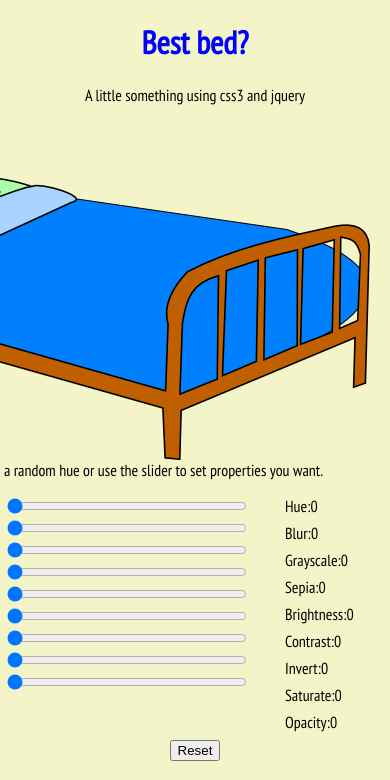
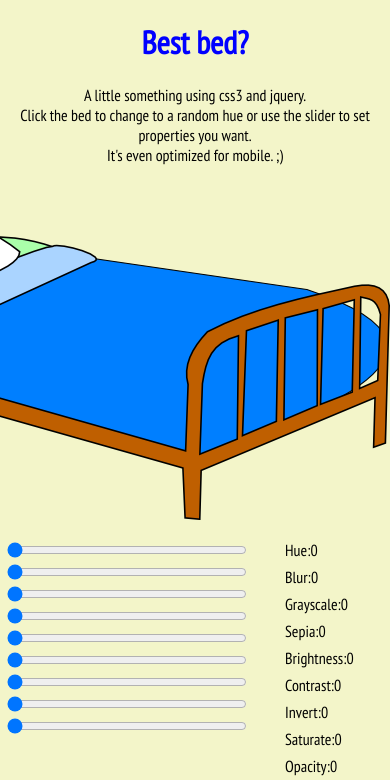
Before and after one commit to onhout/onhout.com, a PHP site: page /2/2.html in a window 390 px wide. Shown: the top 780 px of the page. Run offline with PHP 8.4, Linux system fonts and the light colour scheme; some libraries are stand-ins or nearby versions.

Commit message:
now optimized for mobile

```diff
--- a/2/2.html
+++ b/2/2.html
@@ -10,10 +10,10 @@
     </head>
     <body class="secondpage">
         <h1>Best bed?</h1>
-        <p>A little something using css3 and jquery</p>
+        <p>A little something using css3 and jquery. <br>Click the bed to change to a random hue or use the slider to set properties you want. <br>It's even optimized for mobile. ;)</p>
         <div id="imgwrapper">
             <img src="../images/bed.png" id="bed" ></img>
-            <p id="bottomcomment">Click the bed to change to a random hue or use the slider to set properties you want.</p>
+            <p id="bottomcomment"></p>
         </div>
         <div id="inputs">
             <div id="sliderss">
--- a/2/myscript.js
+++ b/2/myscript.js
@@ -16,7 +16,9 @@ function changeScreen(screenwidth) {
         if (width < 980 && width > 600) {
             $("body.secondpage").css("max-width", "600px");
             $("img").css("width","100%");
-        } else {
+        } else if (width < 600){
+            $("img").css("float","center");
+        }else {
             $("body.secondpage").css("max-width", "980px");
         }
 }
@@ -34,6 +36,7 @@ function reset(){
     colorchange();
     $("input").val(0);
     $("span").text(0);
+    $("#bottomcomment").text("Reset.")
 }
 
 function change(thething, num){
--- a/2/styles.css
+++ b/2/styles.css
@@ -16,14 +16,9 @@ body.secondpage{
 }
 
 #imgwrapper{
-    width:600px;
+    max-width:600px;
     margin: auto;
     float: right;
-}
-
-img{
-    float: right;
-    margin:0 20px 0 0;
 }
 
 #inputs{
@@ -51,7 +46,3 @@ input{
 li{
     margin: 0 0 7px 0
 }
-
-#bottomcomment{
-    position: relative;
-}
```
